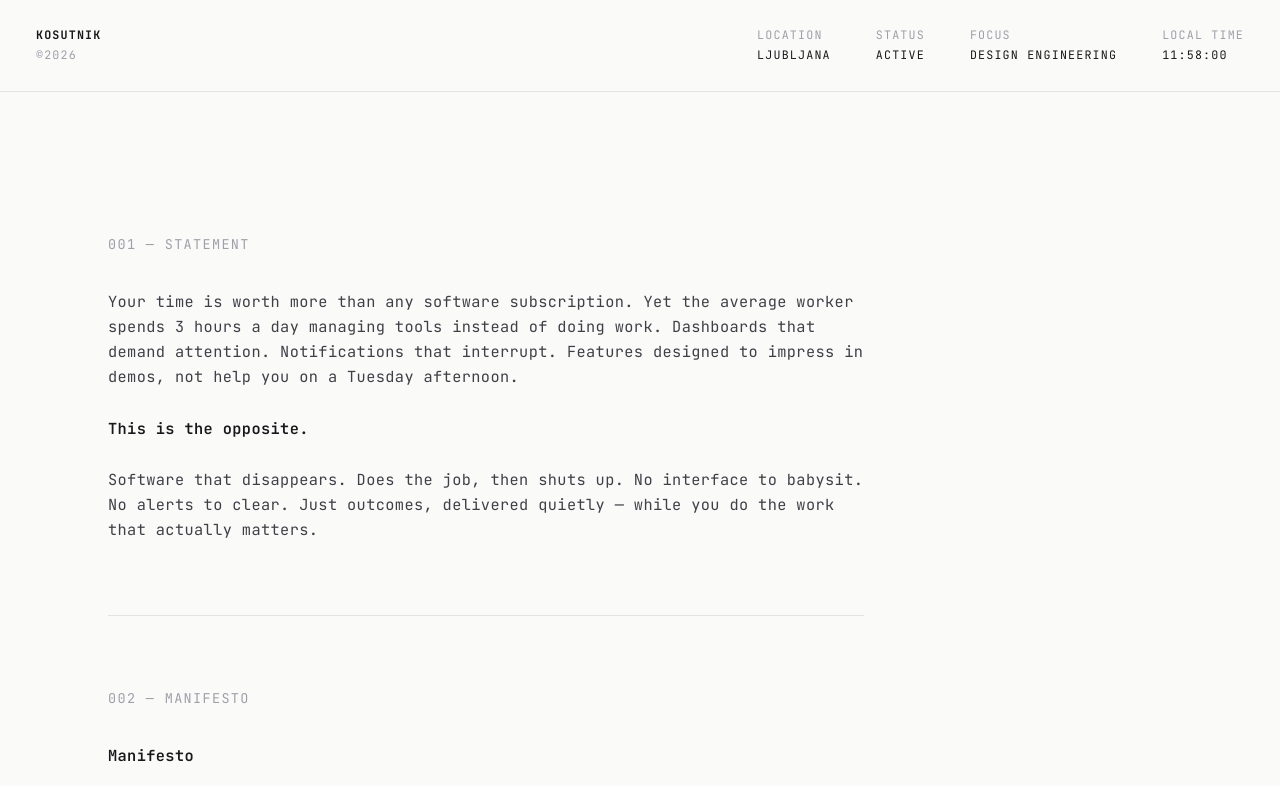
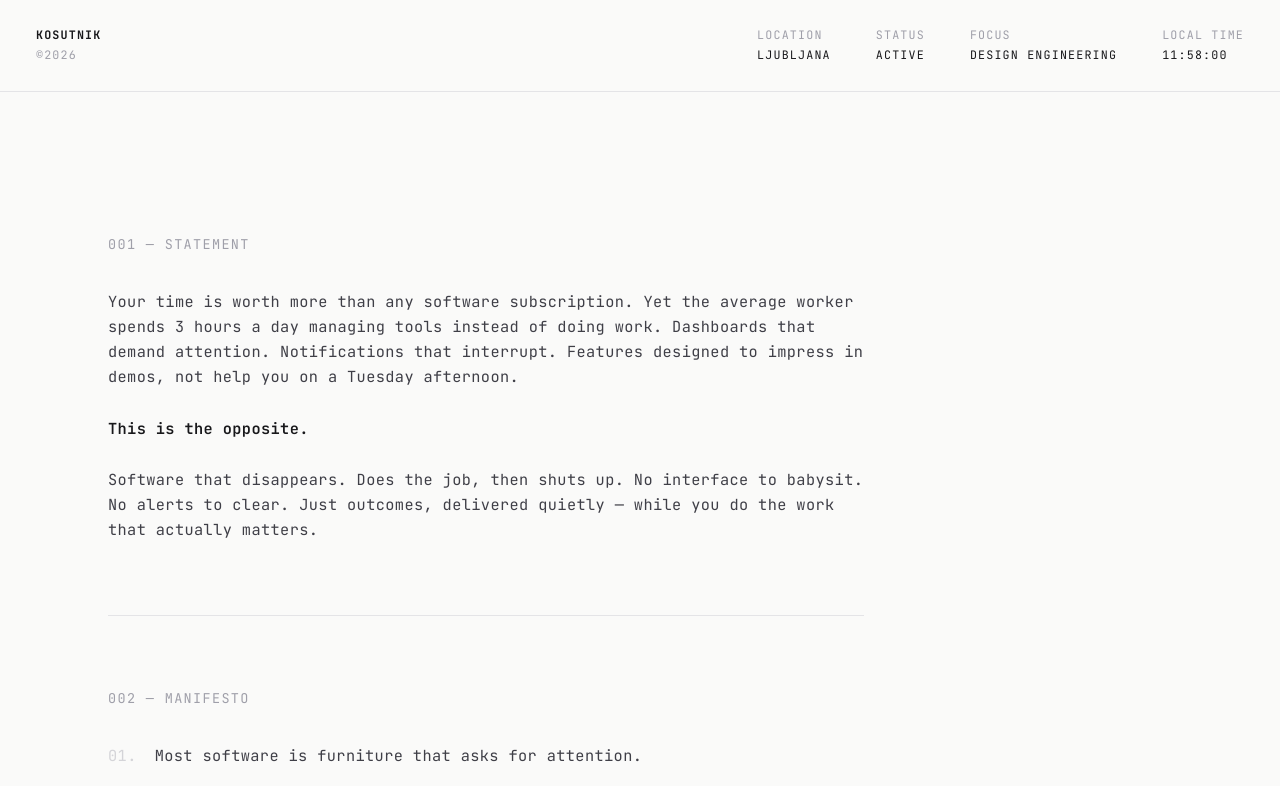
Before and after one commit to JanKosutnik/Kosutnik, a Next.js app: page /Kosutnik/ in a window 1280 px wide. Shown: the top 786 px of the page. Built offline with nearby package versions, Linux system fonts and the light colour scheme.

Commit message:
Remove Manifesto subtitle

```diff
--- a/app/page.tsx
+++ b/app/page.tsx
@@ -68,9 +68,7 @@ export default function Home() {
           <p className="text-[0.75rem] tracking-widest uppercase text-zinc-400 mb-8">
             002 — MANIFESTO
           </p>
-          <p className="text-[0.85rem] leading-relaxed tracking-wide text-zinc-700 mb-6 font-semibold text-zinc-900">
-            Manifesto
-          </p>
+
           <ul className="space-y-3 text-[0.85rem] leading-relaxed tracking-wide text-zinc-700">
             {[
               "Most software is furniture that asks for attention.",
```
